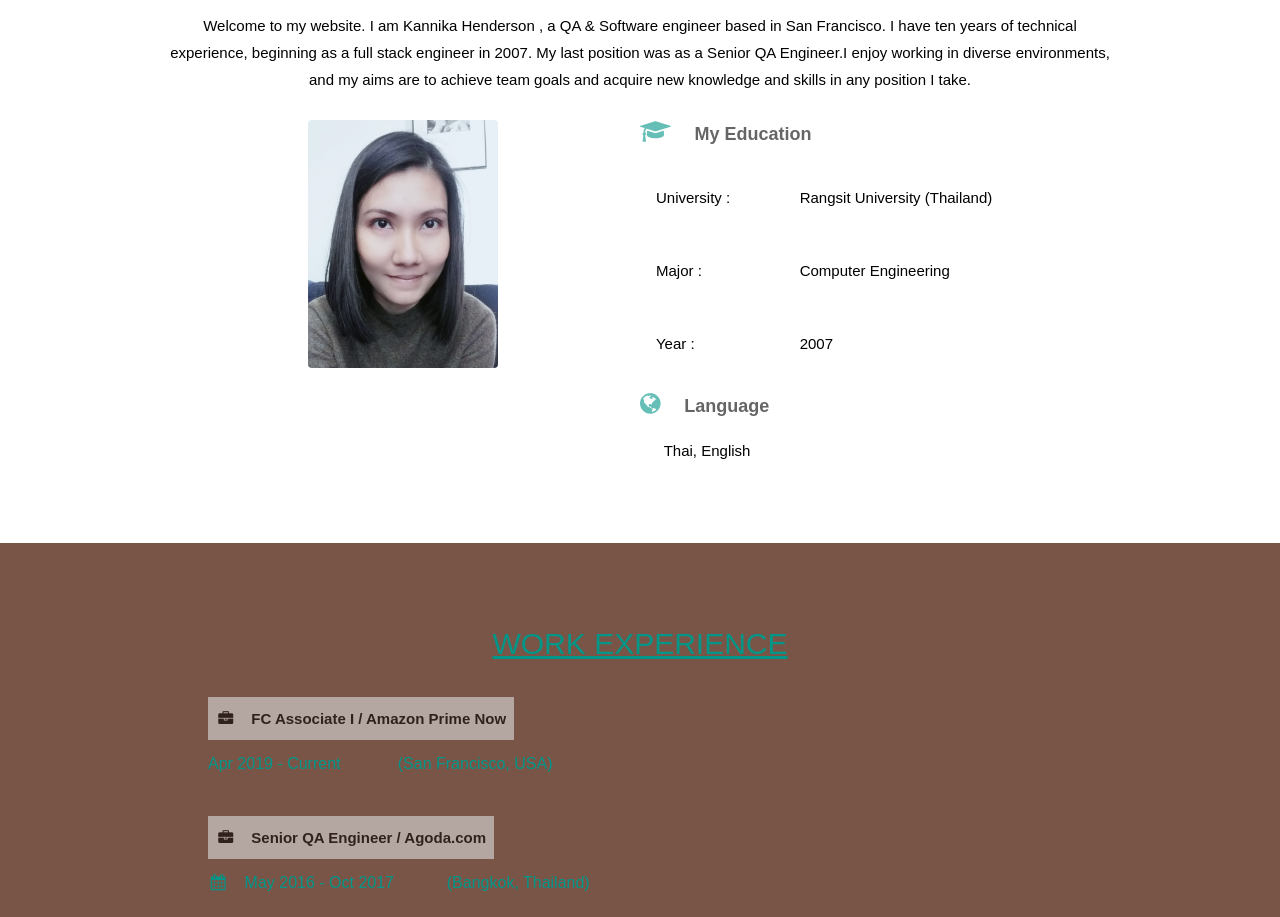
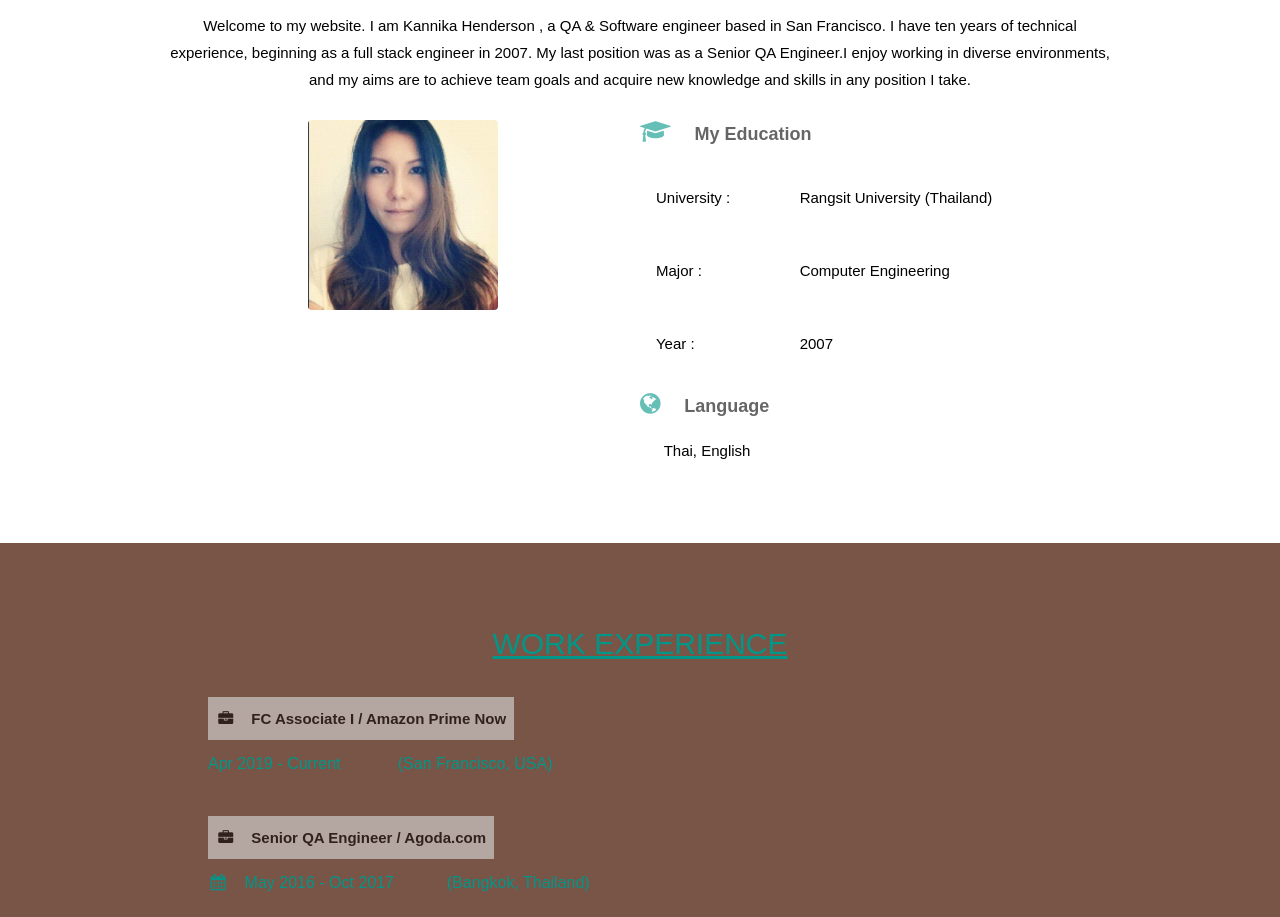
Before and after one commit to kannikaH/kannikah.github.io, a plain HTML site: page index.html in a window 1280 px wide. Shown: the part 920-1837 px from the top of the page. Drawn offline with Linux system fonts and the light colour scheme; a web font is replaced by a local one.

Commit message:
Update index.html
Updated new profile image.

```diff
--- a/index.html
+++ b/index.html
@@ -72,7 +72,7 @@ span2{ font-family: Arbutus Slab;
   <div class="kh-row">
     <div class="kh-col m6 kh-center kh-padding-large">
 
-      <img src="index01.jpg" class="kh-round kh-image kh-hover-opacity-off" width="190" height="103">
+      <img src="index02.jpg" class="kh-round kh-image kh-hover-opacity-off" width="190" height="103">
     </div>
 
     <!-- Hide this text on small devices -->
```
